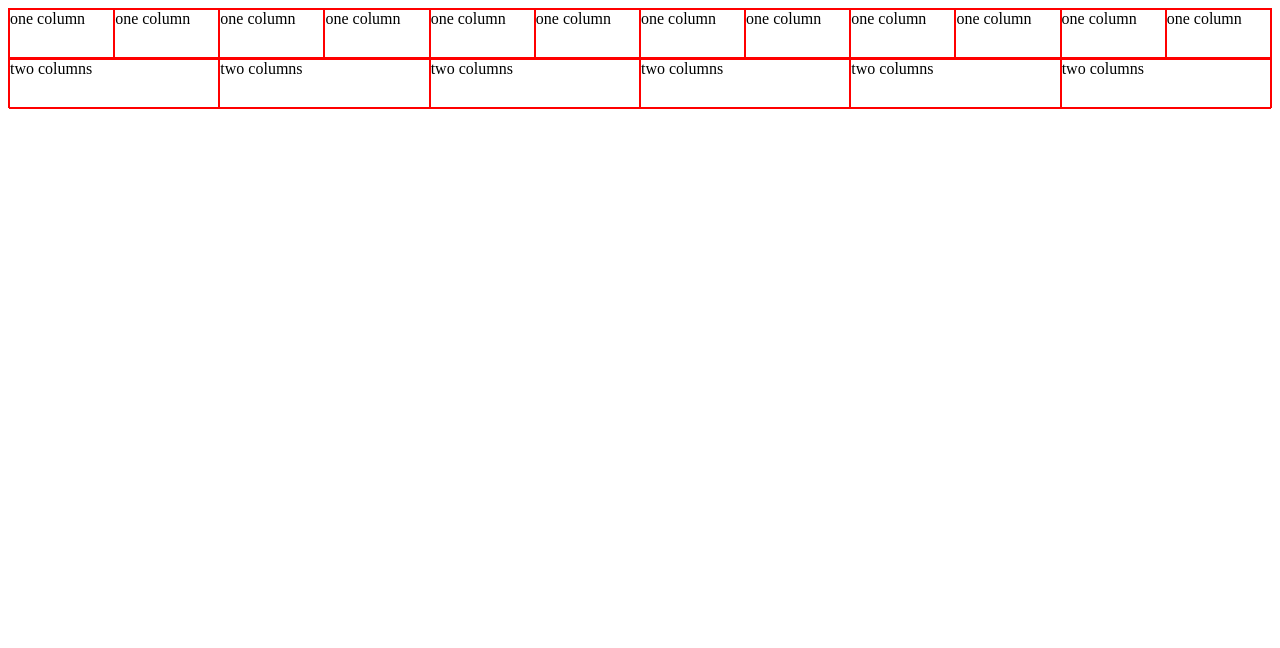
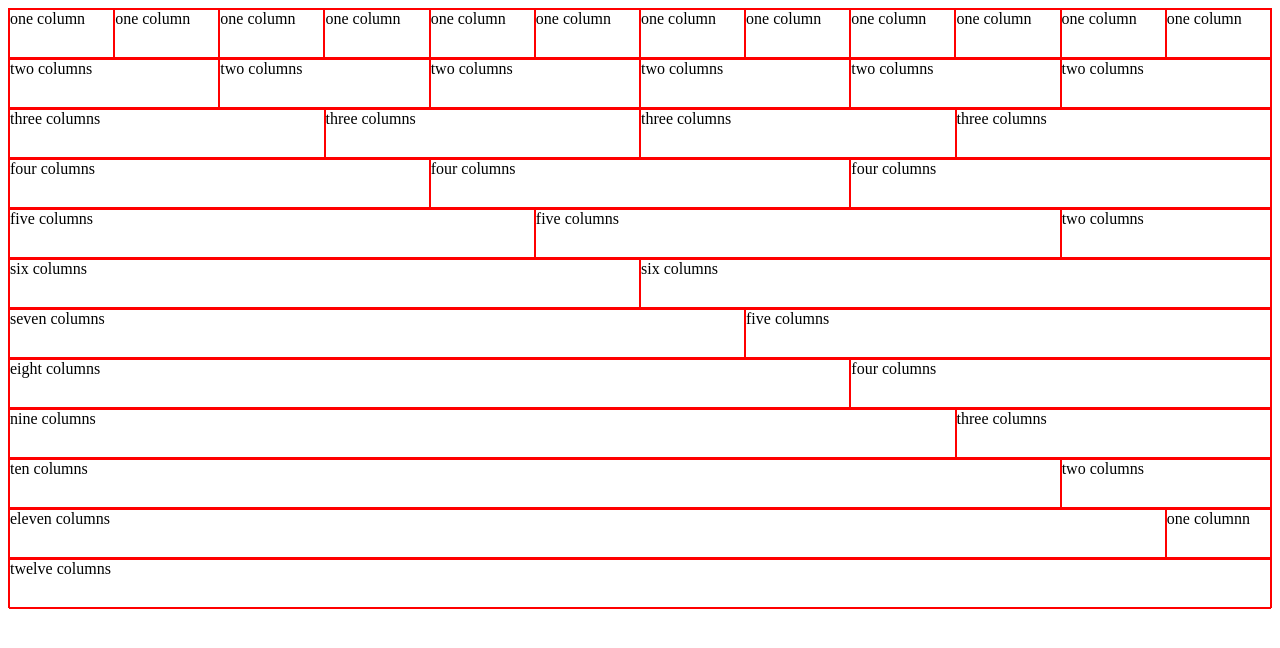
Before and after one commit to d-renteria-a/css-framework, a plain HTML site: page index.html in a window 1280 px wide. Drawn offline with Linux system fonts and the light colour scheme.

Commit message:
Add all columns and css for them

```diff
--- a/framework.css
+++ b/framework.css
@@ -1,17 +1,67 @@
+* {
+    -webkit-box-sizing: border-box;
+    -moz-box-sizing: border-box;
+    box-sizing: border-box;
+}
+
 .col-1 {
     float: left;
-    width: 8.33333333%;
+    width: 8.333%;
 }
 
 .col-2 {
     float: left;
-    width: 16.66666666%;
+    width: 16.666%;
 }
 
-* {
-    -webkit-box-sizing: border-box;
-    -moz-box-sizing: border-box;
-    box-sizing: border-box;
+.col-3 {
+    float: left;
+    width: 25%;
+}
+
+.col-4 {
+    float: left;
+    width: 33.333%;
+}
+
+.col-5 {
+    float: left;
+    width: 41.666%;
+}
+
+.col-6 {
+    float: left;
+    width: 50%;
+}
+
+.col-7 {
+    float: left;
+    width: 58.322%;
+}
+
+.col-8 {
+    float: left;
+    width: 66.666%;
+}
+
+.col-9 {
+    float: left;
+    width: 75%;
+}
+
+.col-10 {
+    float: left;
+    width: 83.333%;
+}
+
+.col-11 {
+    float: left;
+    width: 91.666%;
+}
+
+.col-12 {
+    float: left;
+    width: 100%;
 }
 
 .row:before {
--- a/index.html
+++ b/index.html
@@ -26,4 +26,50 @@
         <div class="col-2">two columns</div>
         <div class="col-2">two columns</div>
     </div>
+    <div class="row">
+        <div class="col-3">three columns</div>
+        <div class="col-3">three columns</div>
+        <div class="col-3">three columns</div>
+        <div class="col-3">three columns</div>
+    </div>
+
+    <div class="row">
+        <div class="col-4">four columns</div>
+        <div class="col-4">four columns</div>
+        <div class="col-4">four columns</div>
+    </div>
+
+    <div class="row">
+        <div class="col-5">five columns</div>
+        <div class="col-5">five columns</div>
+        <div class="col-2">two columns</div>
+    </div>
+    <div class="row">
+        <div class="col-6">six columns</div>
+        <div class="col-6">six columns</div>
+    </div>
+
+    <div class="row">
+        <div class="col-7">seven columns</div>
+        <div class="col-5">five columns</div>
+    </div>
+    <div class="row">
+        <div class="col-8">eight columns</div>
+        <div class="col-4">four columns</div>
+    </div>
+    <div class="row">
+        <div class="col-9">nine columns</div>
+        <div class="col-3">three columns</div>
+    </div>
+    <div class="row">
+        <div class="col-10">ten columns</div>
+        <div class="col-2">two columns</div>
+    </div>
+    <div class="row">
+        <div class="col-11">eleven columns</div>
+        <div class="col-1">one columnn</div>
+    </div>
+    <div class="row">
+        <div class="col-12">twelve columns</div>
+    </div>
 </body>
```
